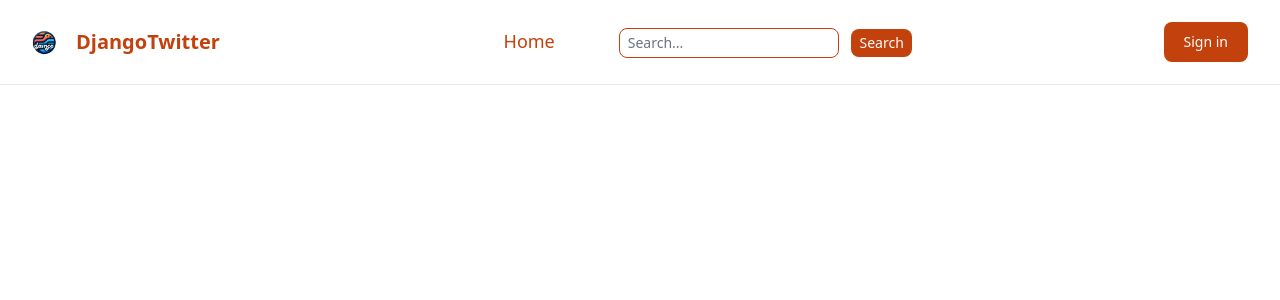
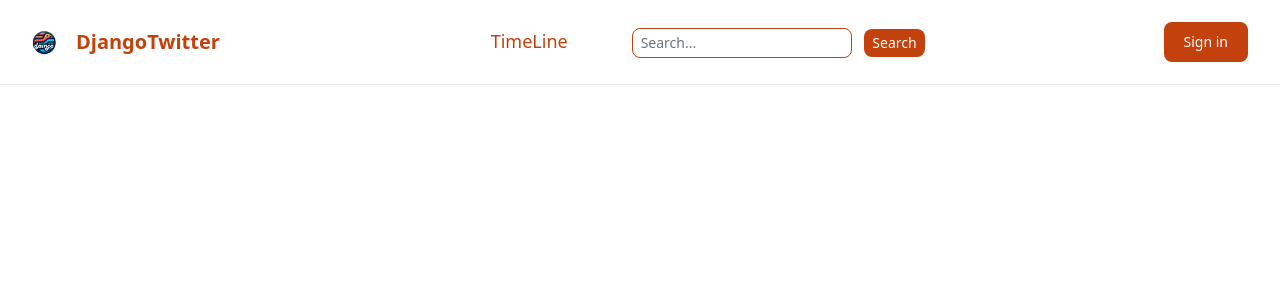
Before and after one commit to farzan-alaei/DjangoTwitter, a Django app: page / in a window 1280 px wide. Shown: the top 300 px of the page. Run offline with Django 5.2, Linux system fonts and the light colour scheme; data that the repository does not hold is empty; style sheets or scripts are compiled from the project's sources; some libraries are stand-ins or nearby versions.

Commit message:
change index to timeline page, url, view

```diff
--- a/djangotwitter/urls.py
+++ b/djangotwitter/urls.py
@@ -21,14 +21,14 @@ from django.contrib import admin
 from django.urls import path, include
 from posts.views import SearchView
 
-from posts.views import HomePagePostsView
+from posts.views import TimeLineView
 
 urlpatterns = [
     path("admin/", admin.site.urls),
     path("posts/", include("posts.urls")),
     path("profiles/", include("profiles.urls")),
     path('select2/', include('django_select2.urls')),
-    path("", HomePagePostsView.as_view(), name="index"),
+    path("", TimeLineView.as_view(), name="timeline"),
     path("search/", SearchView.as_view(), name="search"),
 
 ]
--- a/posts/views.py
+++ b/posts/views.py
@@ -301,9 +301,9 @@ class TagPostsView(ListView):
         return context
 
 
-class HomePagePostsView(ListView):
+class TimeLineView(ListView):
     model = Post
-    template_name = "index.html"
+    template_name = "timeline.html"
     context_object_name = "posts"
     paginate_by = 10
 
--- a/profiles/views.py
+++ b/profiles/views.py
@@ -88,7 +88,7 @@ class ChangePasswordView(LoginRequiredMixin, PasswordChangeView):
 class RegisterView(CreateView):
     template_name = "register.html"
     form_class = RegisterForm
-    success_url = reverse_lazy("index")
+    success_url = reverse_lazy("timeline")
 
     def form_valid(self, form):
         form.save()
--- a/templates/header.html
+++ b/templates/header.html
@@ -55,8 +55,8 @@
                     <li>
                         <a href="/"
                            class="block py-2 pr-4 pl-3 ml-8 justify-center text-primary rounded lg:p-0 dark:text-white
-                           {% if request.resolver_match.url_name == 'index' %}text-white bg-primary-700 lg:bg-transparent lg:text-primary-700{% endif %}"
-                           aria-current="page">Home</a>
+                           {% if request.resolver_match.url_name == 'timeline' %}text-white bg-primary-700 lg:bg-transparent lg:text-primary-700{% endif %}"
+                           aria-current="page">TimeLine</a>
                     </li>
                     {% if request.user.is_authenticated %}
                         <li>
```
Also changed, not shown: posts/templates/timeline.html (renamed from posts/templates/index.html).
